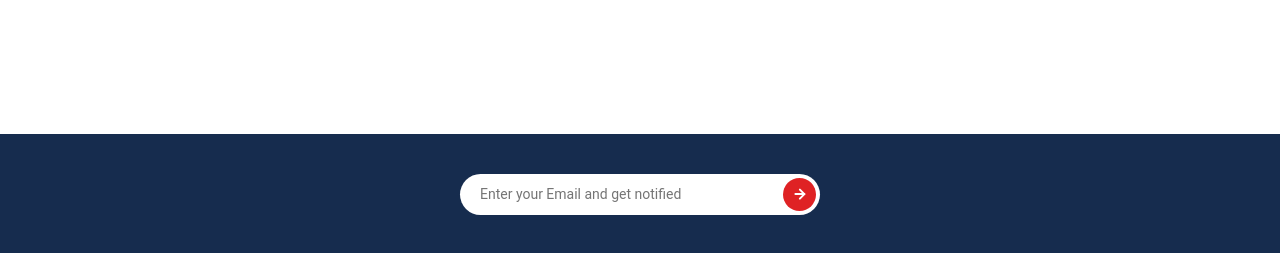
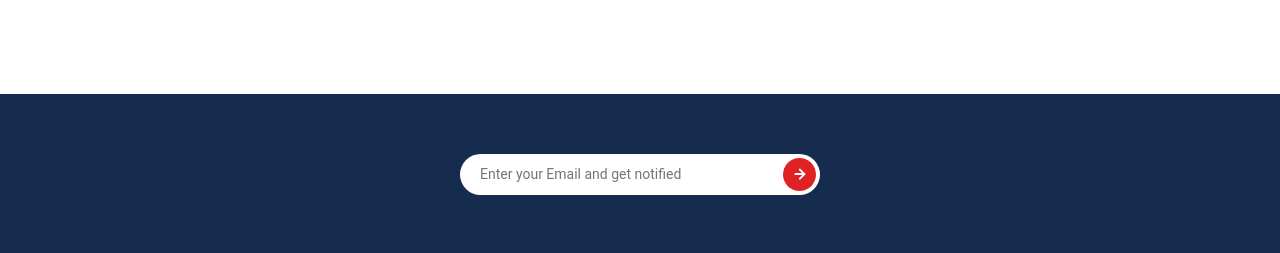
Before and after one commit to LonelIce/taskEA, a website built with webpack: page src/index.html in a window 1280 px wide. Shown: the part 621-874 px from the top of the page. Built offline with nearby package versions, Linux system fonts and the light colour scheme; files whose address does not match are found by name.

Commit message:
Fix height footer

```diff
--- a/src/styles/_global.scss
+++ b/src/styles/_global.scss
@@ -215,8 +215,8 @@ body {
   footer {
     position: relative;
     background-color: #162C4E;
-    flex-basis: 17%;
     width: 100%;
+    height: 141px;
     display: flex;
     justify-content: center;
     align-items: center;
@@ -364,7 +364,7 @@ body {
     }
 
     footer {
-      flex-basis: 15%;
+      height: 160px;
 
       form {
         max-width: 360px;
@@ -433,7 +433,7 @@ body {
     }
 
     footer {
-      flex-basis: 20%;
+      height: 192px;
     }
   }
 }
```
